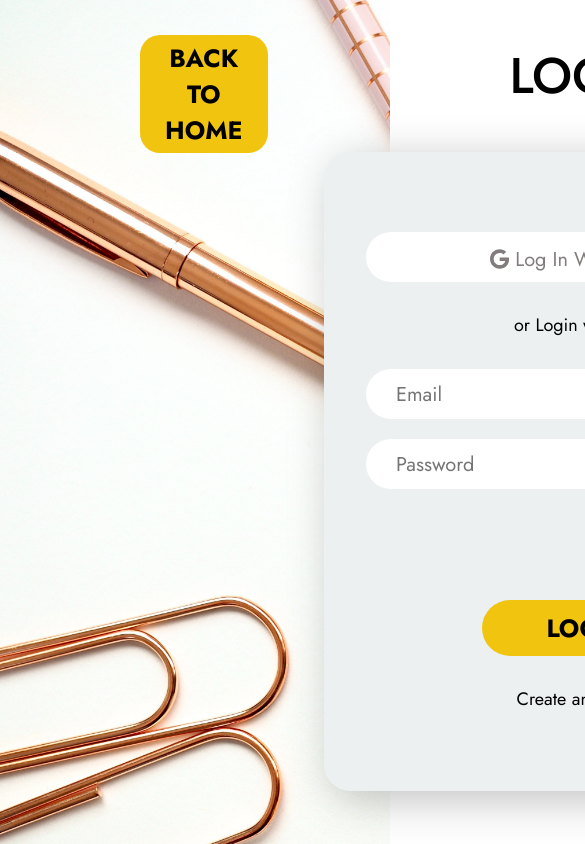
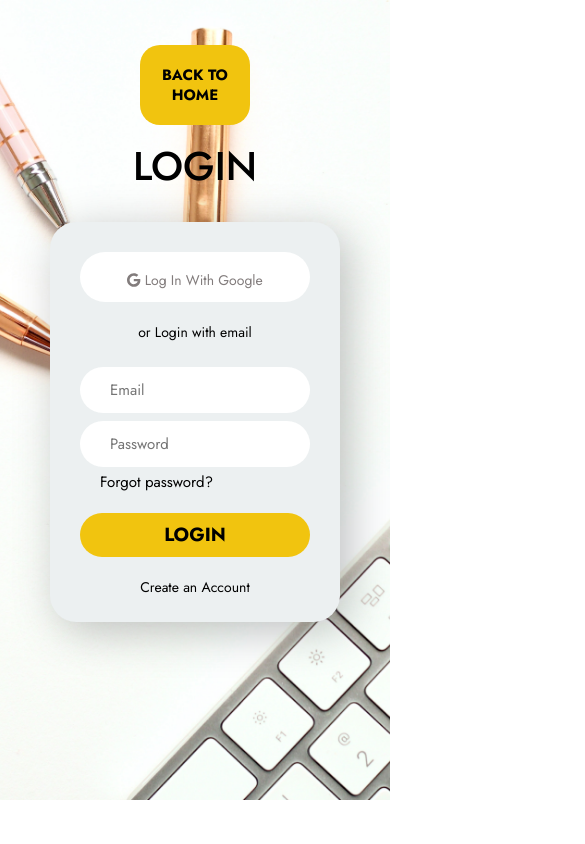
Before and after one commit to ktarun1419/genexp, a React (Create React App) app: page /login in a window 390 px wide. Shown: the top 844 px of the page, 585 px wide, since content can reach past the window. Built offline with nearby package versions, Linux system fonts and the light colour scheme.

Commit message:
Added responsiveness to Login webpage

```diff
--- a/src/components/Login.css
+++ b/src/components/Login.css
@@ -6,6 +6,8 @@
     width: 100%;
     background-image: url("../../public/images/login.jpg");
     background-size: cover;
+    background-position: center;
+    background-repeat: no-repeat;
     position: absolute;
     top: 0px;
     left: 0px;
@@ -14,7 +16,7 @@
 }
 
 .main-login-div .login-heading h1 {
-    margin-left: 784px;
+
     padding: 4rem;
     font-weight: 500;
     font-size: 50px;
@@ -22,13 +24,15 @@
 }
 
 .login-box {
-    margin-left: 784px;
+
     width: 526px;
     height: 639px;
     padding: 50px;
     background-color: #ECF0F1;
     box-shadow: 8.84393px 8.84393px 44.2197px rgba(0, 0, 0, 0.25);
     border-radius: 26.5318px;
+
+
 }
 
 .login-box {
@@ -102,3 +106,163 @@
     z-index: 1;
 
 }
+
+@media (min-width: 768px) and (max-width: 1023px) {
+    .login-box {
+        margin: 20px;
+
+    }
+
+    .main-login-div .login-heading h1 {
+        margin: 100px;
+        margin-bottom: 10px;
+        padding: 4rem;
+        font-weight: 500;
+        font-size: 50px;
+        line-height: 72px;
+    }
+}
+
+
+@media (max-width: 768px) {
+
+
+    .login-box {
+        margin-left: 20px;
+
+    }
+
+    .main-login-div .login-heading h1 {
+        margin: 100px;
+        margin-bottom: 10px;
+        padding: 4rem;
+        font-weight: 500;
+        font-size: 50px;
+        line-height: 72px;
+    }
+
+}
+
+
+@media (max-width: 558px) {
+    .main-login-div {
+        display: block;
+        height: 800px;
+        width: 100%;
+        position: absolute;
+        top: 0px;
+        left: 0px;
+        z-index: -9;
+
+    }
+
+    .main-login-div .login-heading h1 {
+        margin: 100px;
+        margin-bottom: 10px;
+        text-align: center;
+        padding: 3rem;
+        padding-bottom: 1rem;
+        font-weight: 500;
+        font-size: 40px;
+        line-height: 72px;
+
+    }
+
+    .login-box {
+        margin: 0rem 5rem;
+        width: auto;
+        height: 400px;
+        padding: 30px;
+        background-color: #ECF0F1;
+        box-shadow: 8.84393px 8.84393px 44.2197px rgba(0, 0, 0, 0.25);
+        border-radius: 26.5318px;
+    }
+
+    .login-box {
+        display: block;
+
+    }
+
+    .main-login-div .login-box button {
+        background-color: white;
+        width: 100%;
+        height: 50px;
+        border-radius: 40px;
+        text-align: center;
+        align-items: center;
+        margin-top: 0rem;
+        font-size: 14px;
+        padding: 10px;
+    }
+
+    .main-login-div .login-box p {
+        width: auto;
+        padding: 0rem;
+        margin-top: 2rem;
+        margin-bottom: 2rem;
+        color: black;
+        text-align: center;
+        font-size: 1.4rem;
+    }
+
+    .main-login-div .login-box .inputBox input {
+        width: 100%;
+        height: 46px;
+        font-size: 15px;
+        line-height: 20px;
+        padding-left: 3rem;
+        margin: 4px 0px;
+    }
+
+    .main-login-div .login-box a {
+        padding: 2rem;
+        margin-top: 0.5rem;
+        margin-left: 0px;
+
+        color: black;
+        font-size: 1.5rem;
+
+    }
+
+    .login-box input[type="submit"] {
+        width: 100%;
+        height: 44px;
+        background-color: #F1C40F;
+        border-radius: 30px;
+        border: none;
+        font-style: normal;
+        font-weight: 700;
+        font-size: 19px;
+        line-height: 20px;
+        cursor: pointer;
+        margin-top: 2rem;
+        margin-bottom: 2rem;
+    }
+
+    .main-login-div .login-box p:last-child {
+        width: auto;
+        padding: 0rem;
+        margin-top: 0rem;
+        margin-bottom: 2rem;
+        color: black;
+        text-align: center;
+        font-size: 1.4rem;
+    }
+    .button-l-group button {
+
+        padding: 2rem 2rem;
+        background-color: var(--button-background);
+        color: black;
+        font-style: normal;
+        font-weight: 700;
+        font-size: 15px;
+        line-height: 20px;
+        z-index: 1;
+        position: absolute;
+        top: 10px;
+        left: 0px;
+        width: 110px;
+
+    }
+
+}
--- a/src/components/Login.js
+++ b/src/components/Login.js
@@ -33,7 +33,7 @@ export default function Login(props) {
                     </form>
                     <a href="/">Forgot password?</a>
                     <input type="submit" value="LOGIN" />
-                    <p>Create an Account</p>
+                    <p className='lastpara'>Create an Account</p>
                 </div>
             </div>
         </>
```
